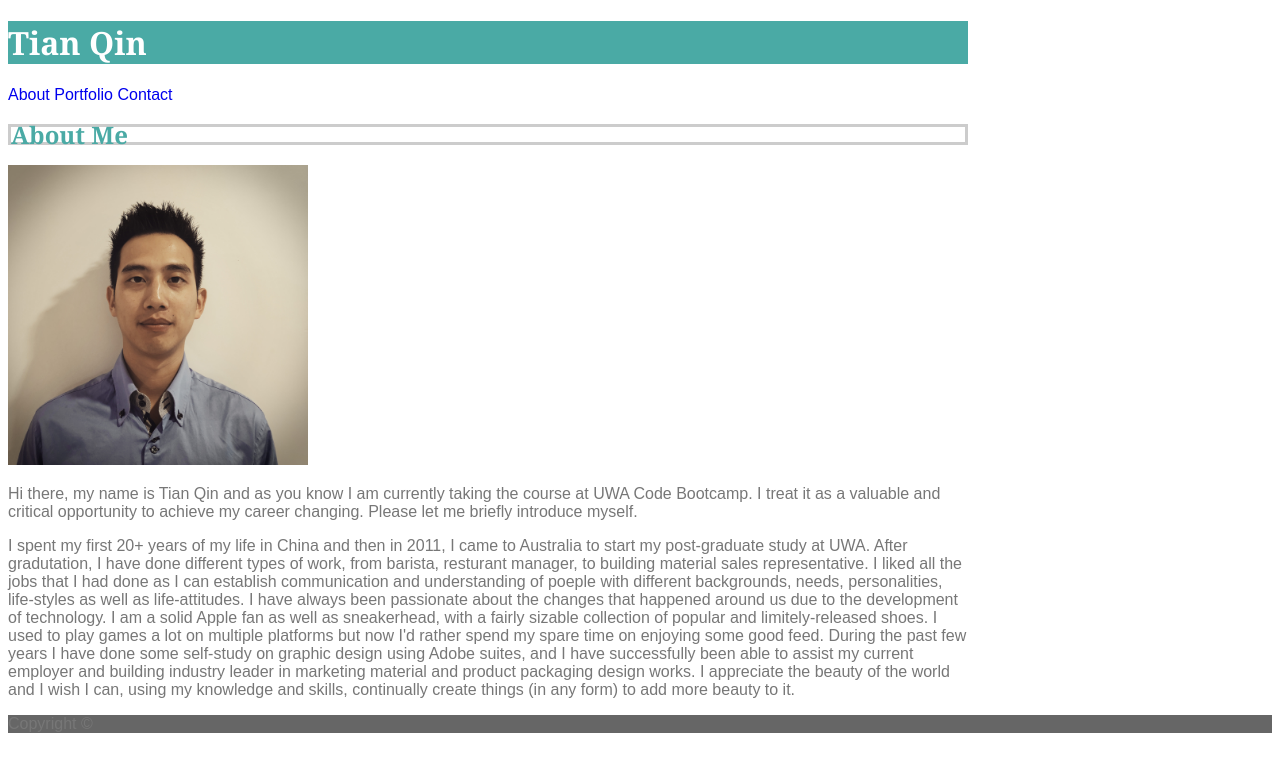
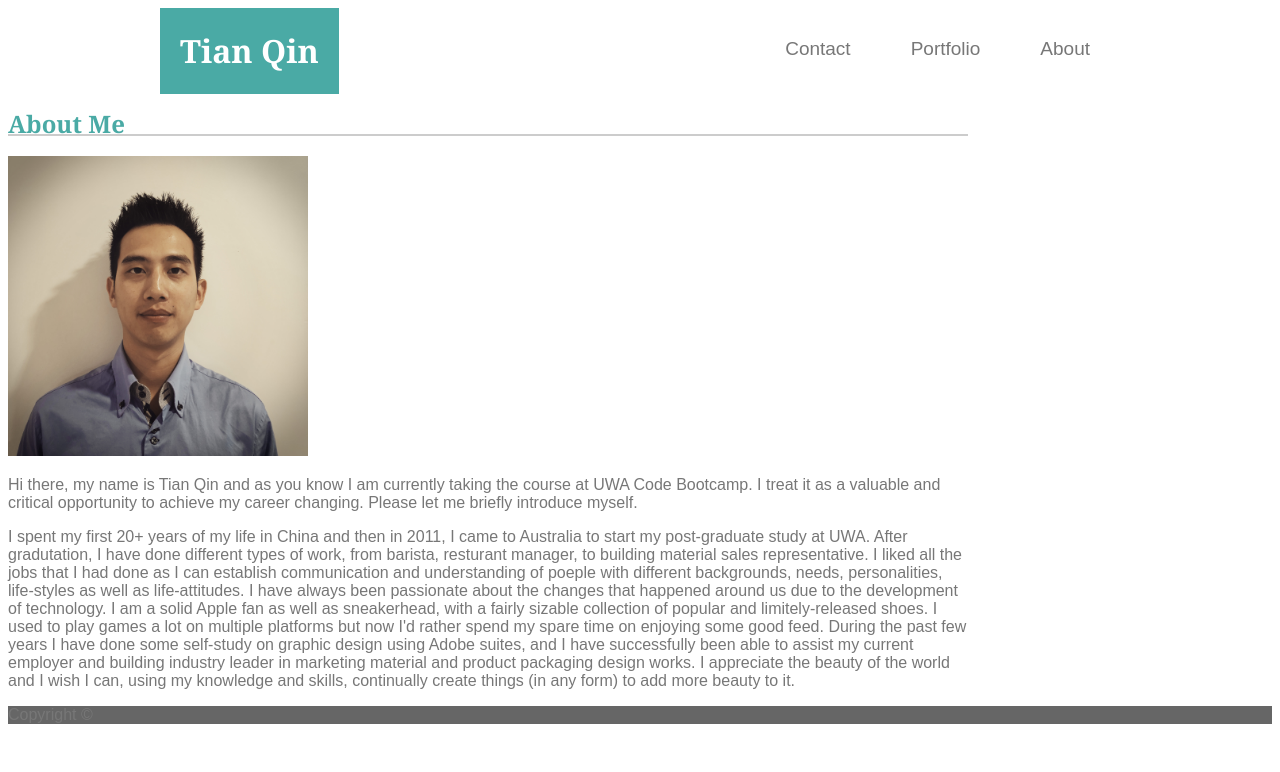
Before and after one commit to DIAOSI29/Basic-Portfolio, a plain HTML site: page index.html in a window 1280 px wide. Drawn offline with Linux system fonts and the light colour scheme.

Commit message:
adjust css for header

```diff
--- a/assets/css/style.css
+++ b/assets/css/style.css
@@ -6,6 +6,13 @@ body {
 header {
   background-color: #ffffff;
   border-color: #cccccc;
+  display: block;
+  width: 100%;
+}
+header::after {
+  clear: both;
+  content: "";
+  display: table;
 }
 
 footer {
@@ -25,8 +32,8 @@ h2 {
 
 h2 {
   color: #4aaaa5;
-  line-height: 15px;
-  border: 3px solid #cccccc;
+  line-height: 20px;
+  border-bottom: 2px solid #cccccc;
 }
 
 .tealbg {
@@ -34,12 +41,24 @@ h2 {
   color: white;
 }
 
+#name {
+  display: inline;
+  float: left;
+  padding: 0 20px;
+}
+
 .container {
   width: 960px;
+  display: block;
+  margin: auto;
 }
 
 a {
   text-decoration: none;
+  float: right;
+  color: #777777;
+  margin: 30px;
+  font-size: 19px;
 }
 
 #imgTQ {
```
